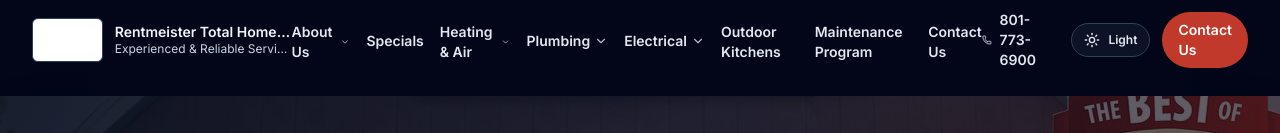
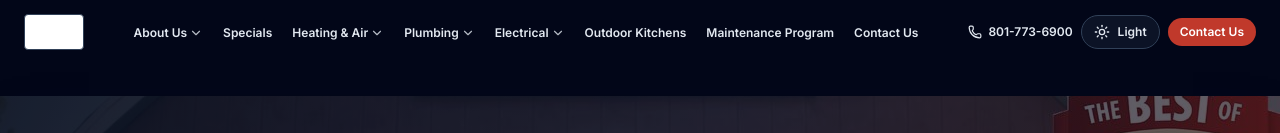
Before and after one commit to taylor-oclaw/rentmeister-redesign, a React (Vite) app: page / in a window 1280 px wide. Shown: the top 133 px of the page. Built offline with nearby package versions, Linux system fonts and the light colour scheme.

Commit message:
fix: header overlap - compact nav, remove company name text, use logo only

```diff
--- a/src/components/Header.tsx
+++ b/src/components/Header.tsx
@@ -1,7 +1,7 @@
 import { useEffect, useState } from 'react'
 import { ChevronDown, Menu, Phone, X } from 'lucide-react'
 import { Link, NavLink } from 'react-router-dom'
-import { contactPhone, contactTel, navLinks, tagline } from '../data/siteContent'
+import { contactPhone, contactTel, navLinks } from '../data/siteContent'
 import { ThemeToggle } from './ThemeToggle'
 
 interface HeaderProps {
@@ -29,22 +29,18 @@ export function Header({ isDark, onToggleTheme }: HeaderProps) {
           : 'bg-transparent'
       }`}
     >
-      <div className="mx-auto flex h-20 w-full max-w-7xl items-center justify-between px-4 sm:px-6 lg:px-8">
-        <Link to="/" className="flex min-w-0 items-center gap-3">
-          <img src="/images/logo.jpg" alt="Rentmeister logo" className="h-11 w-auto rounded-md border border-slate-200 bg-white p-1 dark:border-slate-700" />
-          <div className="hidden min-w-0 sm:block">
-            <p className="truncate text-sm font-semibold leading-tight text-[#1a2744] dark:text-slate-100">Rentmeister Total Home Service</p>
-            <p className="truncate text-xs text-slate-600 dark:text-slate-300">{tagline}</p>
-          </div>
+      <div className="mx-auto flex h-16 w-full max-w-[1400px] items-center justify-between gap-2 px-4 lg:px-6">
+        <Link to="/" className="flex shrink-0 items-center gap-2">
+          <img src="/images/logo.jpg" alt="Rentmeister logo" className="h-9 w-auto rounded border border-slate-200 bg-white p-0.5 dark:border-slate-700" />
         </Link>
 
-        <nav className="hidden items-center gap-4 lg:flex">
+        <nav className="hidden items-center gap-1 xl:flex">
           {navLinks.map((item) => (
             <div key={item.label} className="group relative">
               <NavLink
                 to={item.to}
                 className={({ isActive }) =>
-                  `inline-flex items-center gap-1 text-sm font-semibold transition ${
+                  `inline-flex items-center gap-0.5 whitespace-nowrap px-2 py-1 text-xs font-semibold transition ${
                     isActive
                       ? 'text-[#c0392b]'
                       : 'text-slate-700 hover:text-[#1a2744] dark:text-slate-200 dark:hover:text-white'
@@ -72,18 +68,18 @@ export function Header({ isDark, onToggleTheme }: HeaderProps) {
           ))}
         </nav>
 
-        <div className="hidden items-center gap-3 lg:flex">
-          <a href={`tel:${contactTel}`} className="inline-flex items-center gap-2 text-sm font-semibold text-slate-700 hover:text-[#c0392b] dark:text-slate-200 dark:hover:text-[#ef6153]">
-            <Phone size={16} />
+        <div className="hidden shrink-0 items-center gap-2 xl:flex">
+          <a href={`tel:${contactTel}`} className="inline-flex items-center gap-1.5 whitespace-nowrap text-xs font-semibold text-slate-700 hover:text-[#c0392b] dark:text-slate-200 dark:hover:text-[#ef6153]">
+            <Phone size={14} />
             {contactPhone}
           </a>
           <ThemeToggle isDark={isDark} onToggle={onToggleTheme} />
-          <Link to="/quote" className="rounded-full bg-[#c0392b] px-4 py-2 text-sm font-semibold text-white transition hover:bg-[#a93226]">
+          <Link to="/quote" className="whitespace-nowrap rounded-full bg-[#c0392b] px-3 py-1.5 text-xs font-semibold text-white transition hover:bg-[#a93226]">
             Contact Us
           </Link>
         </div>
 
-        <div className="flex items-center gap-2 lg:hidden">
+        <div className="flex items-center gap-2 xl:hidden">
           <ThemeToggle isDark={isDark} onToggle={onToggleTheme} />
           <button
             className="rounded-lg border border-slate-300 p-2 text-slate-700 dark:border-slate-700 dark:text-slate-200"
@@ -96,7 +92,7 @@ export function Header({ isDark, onToggleTheme }: HeaderProps) {
       </div>
 
       {isOpen && (
-        <div className="border-t border-slate-200 bg-white px-4 pb-4 pt-2 shadow-lg dark:border-slate-800 dark:bg-slate-950 lg:hidden">
+        <div className="border-t border-slate-200 bg-white px-4 pb-4 pt-2 shadow-lg dark:border-slate-800 dark:bg-slate-950 xl:hidden">
           <nav className="flex flex-col gap-1">
             {navLinks.map((item) => (
               <div key={item.label} className="rounded-lg border border-transparent">
```
